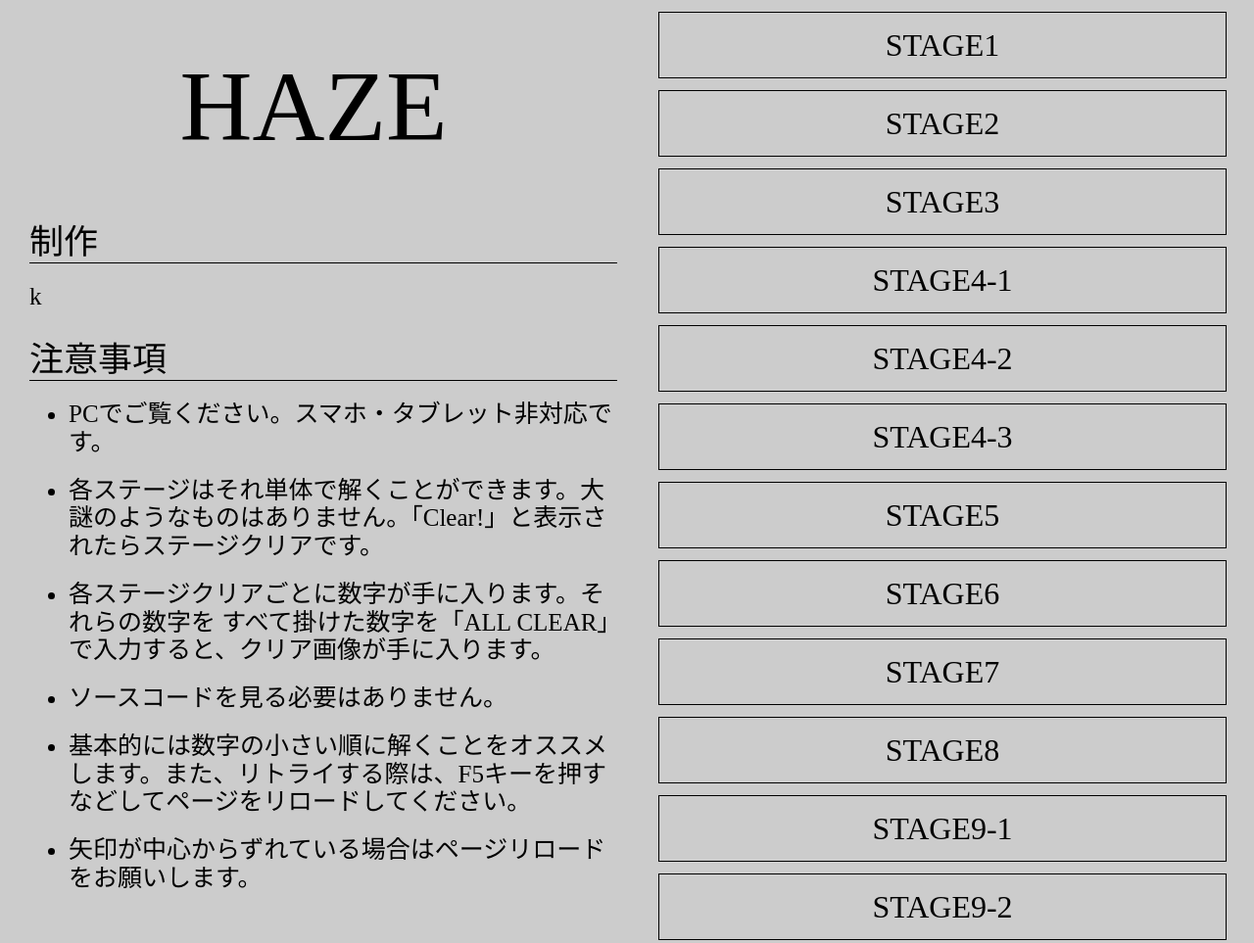
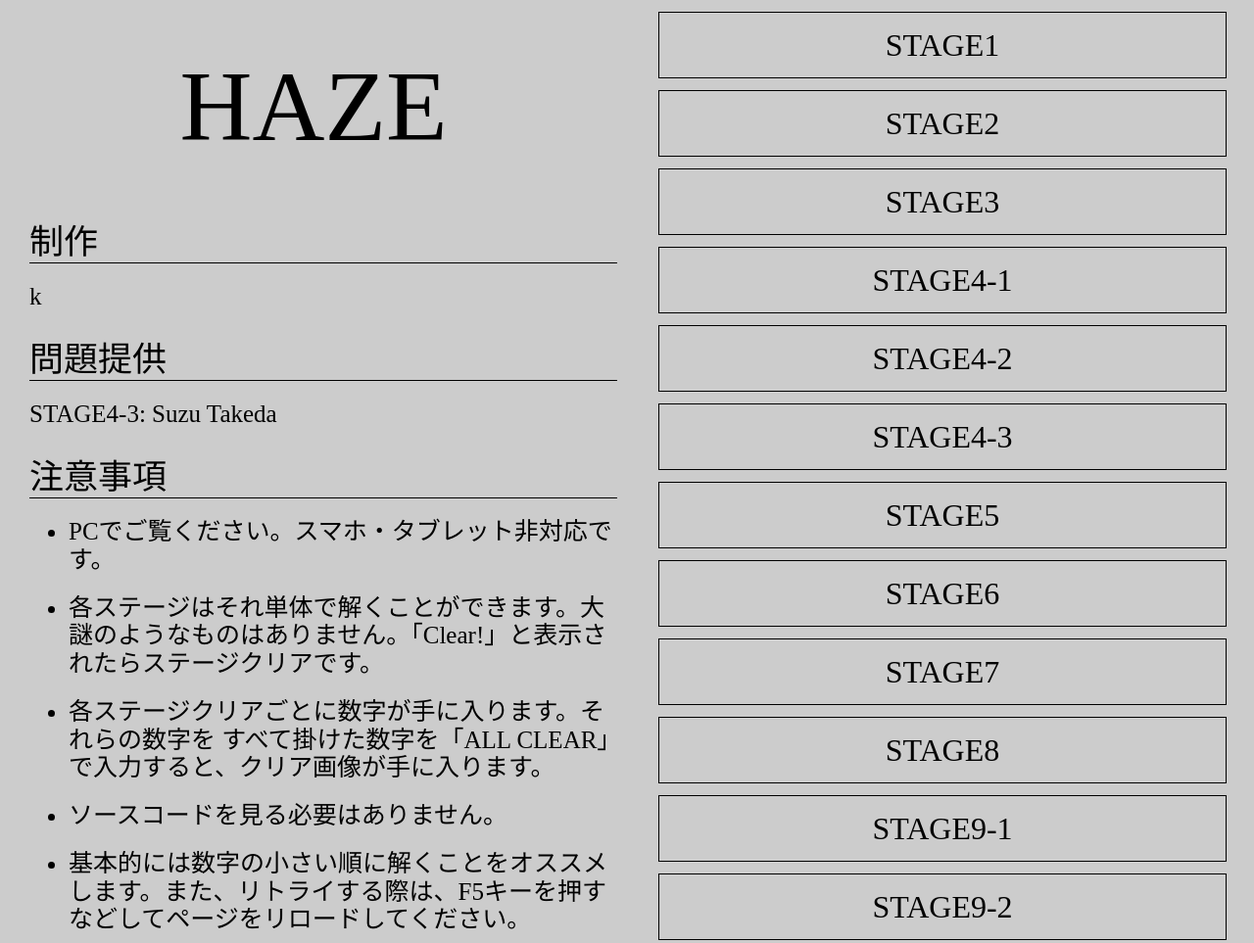
Before and after one commit to kaiiy/haze, a Vue app: page src/pages/index.html in a window 1280 px wide. Shown: the top 963 px of the page at 98% size. Built offline with nearby package versions, Linux system fonts and the light colour scheme.

Commit message:
wip: 2023-06-28 15:04:59+09:00

```diff
--- a/package.json
+++ b/package.json
@@ -1,6 +1,6 @@
 {
   "name": "haze",
-  "description": "in haze",
+  "description": "In haze",
   "author": "kaiiy",
   "license": "MIT",
   "scripts": {
--- a/src/pages/index.html
+++ b/src/pages/index.html
@@ -24,6 +24,10 @@
       <div class="caution">
         <div class="caution-title">制作</div>
         <p>k</p>
+      </div>
+      <div class="caution">
+        <div class="caution-title">問題提供</div>
+        <p>STAGE4-3: Suzu Takeda</p>
       </div>
       <div class="caution">
         <div class="caution-title">注意事項</div>
```
